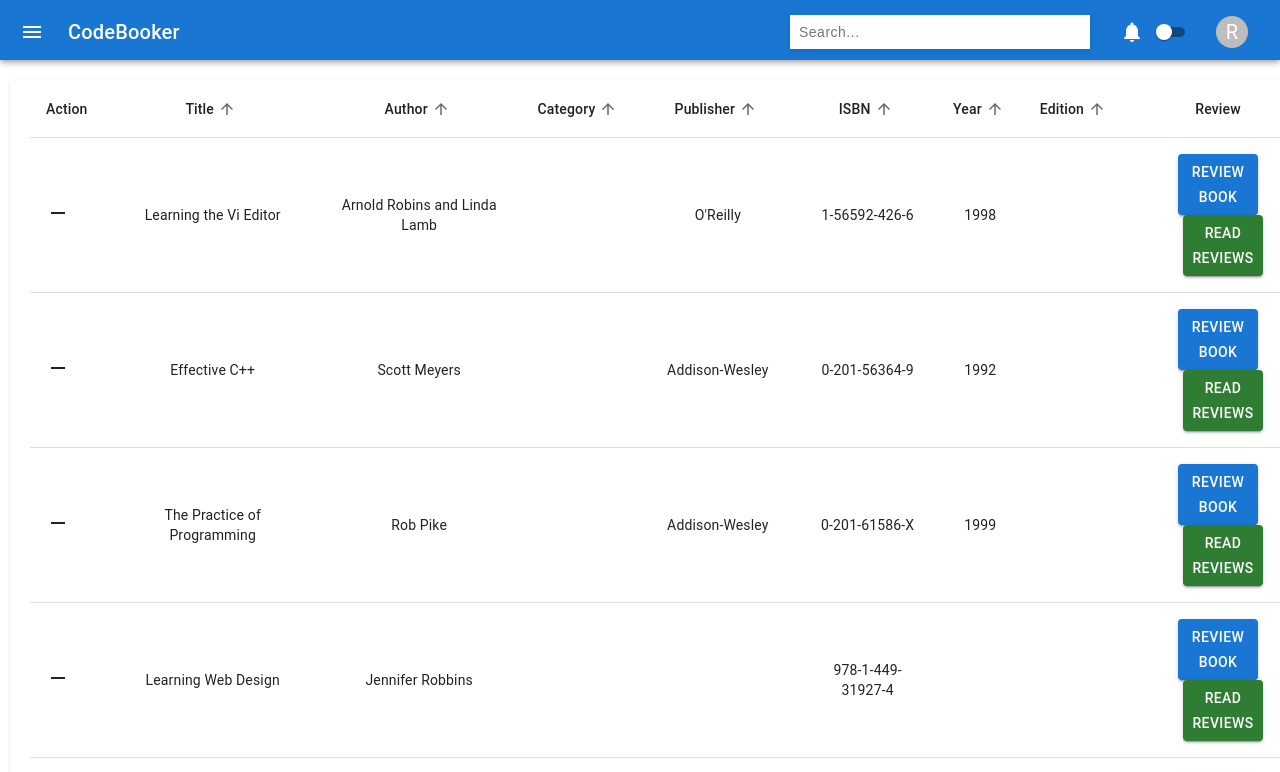
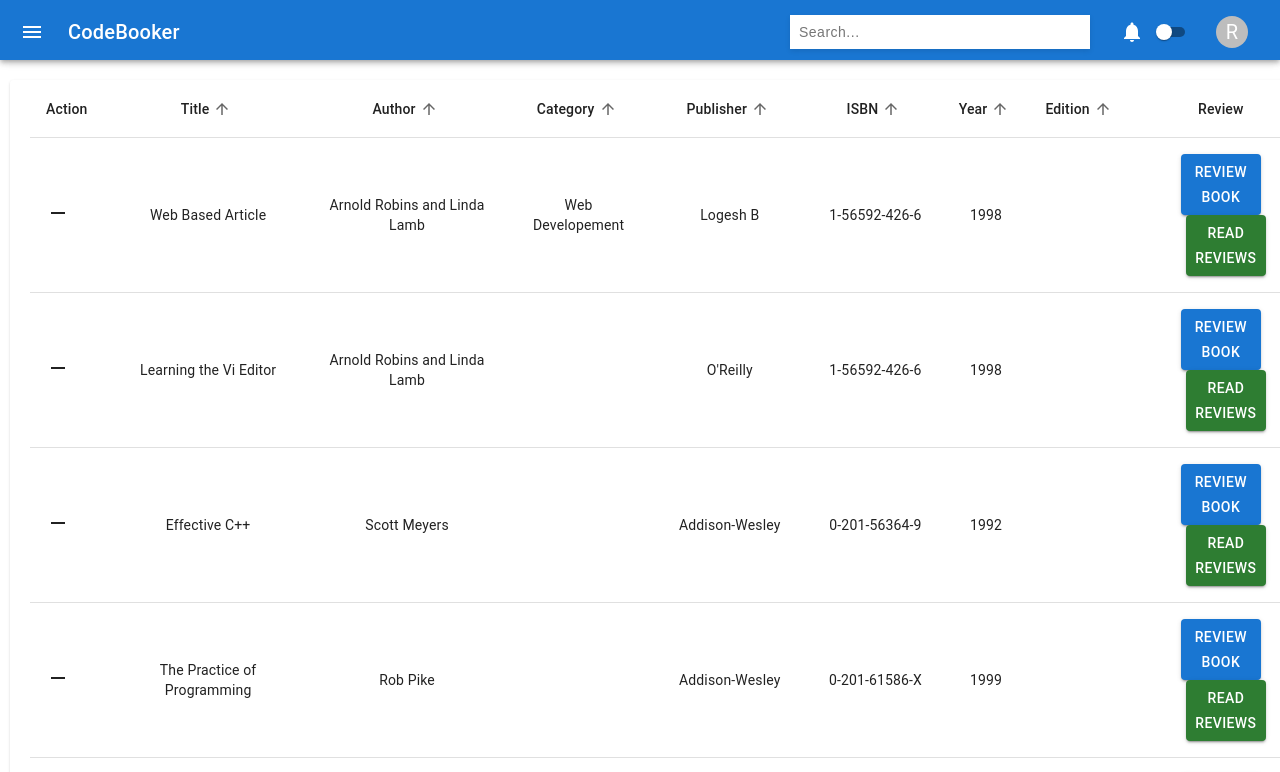
Before and after one commit to gbowne1/codebooker, a React (Create React App) app: page / in a window 1280 px wide. Shown: the top 772 px of the page. Built offline with nearby package versions, Linux system fonts and the light colour scheme.

Commit message:
category/showDetails

```diff
--- a/src/App.js
+++ b/src/App.js
@@ -80,7 +80,6 @@ export default function App() {
   const [filter, setFilter] = React.useState('');
 
 
-  console.log(filter)
 
   const handleToggleDarkMode = () => {
     setIsDarkMode(!isDarkMode);
@@ -93,7 +92,7 @@ export default function App() {
         <Box sx={{ flexGrow: 1 }}>
           <AppBar className="AppBar" position="fixed">
             <Toolbar>
-              <SideNav />
+              <SideNav setfilter={setFilter}/>
               <Typography
                 variant="h6"
                 component="div"
--- a/src/components/Library/Library.jsx
+++ b/src/components/Library/Library.jsx
@@ -66,7 +66,6 @@ export default function Library({filter}) {
 	const [myRows, setMyRows] = useState(rows);
 	const [showSnackBar, handleSnackBar] = useState(false);
 	const [removedItemName, setRemovedItemName] = useState('');
-
 
 	//table sorting states
 	const [sortOrder,setSortOrder]=useState(false);
@@ -264,21 +263,19 @@ export default function Library({filter}) {
 
 		const filteredRow = () => {
 
-            if(filter){
+			if(filter){
 
-                const newRow = rows.filter(row => filter && row.name.includes(filter));
+				//searching can be improved
+				const newRow = rows.filter(row => (filter && row.name.includes(filter)) || (row.category &&row.category.includes(filter))|| row.author.includes(filter));
+
 			   if(newRow.length > 0){
-
 				setMyRows(newRow);
-
+			   }else{
+					setMyRows(rows);
 			   }
 			} else {
-
 				setMyRows(rows);
 			}
-
-
-
 
 		}
 
--- a/src/components/Library/data.json
+++ b/src/components/Library/data.json
@@ -1,4 +1,14 @@
 [
+    {
+        "name": "Web Based Article",
+        "author": "Arnold Robins and Linda Lamb",
+        "publisher": "Logesh B",
+        "isbn": "1-56592-426-6",
+        "category":"Web Developement",
+        "year": "1998",
+        "edition": "",
+        "reviews": []
+    },
     {
         "name": "Learning the Vi Editor",
         "author": "Arnold Robins and Linda Lamb",
--- a/src/components/SideNav/SideNav.jsx
+++ b/src/components/SideNav/SideNav.jsx
@@ -24,7 +24,7 @@ import DataObjectIcon from "@mui/icons-material/DataObject";
 import LibraryBooksIcon from "@mui/icons-material/LibraryBooks";
 import BugReportIcon from "@mui/icons-material/BugReport";
 
-export default function SideNav() {
+export default function SideNav({setfilter}) {
   const [isDrawerOpen, setIsDrawerOpen] = useState(false);
   const [isItemExpanded, setIsItemExpanded] = useState({});
 
@@ -45,6 +45,10 @@ export default function SideNav() {
       {expandable && (isItemExpanded[label] ? <ExpandMore /> : <ExpandLess />)}
     </ListItemButton>
   );
+  const setFilter=(val)=>{
+    setIsDrawerOpen(false);
+    setfilter(val)
+  }
 
   const languages=["Python","C", "C++", "Assembly", "C#", "JavaScript", "Perl", "PHP", "Typescript"];
 
@@ -93,7 +97,7 @@ export default function SideNav() {
             <Collapse in={isItemExpanded.category} timeout="auto" unmountOnExit>
               <List component="div" disablePadding>
                 <MenuButton
-                  buttonProps={{ sx: { pl: 4 } }}
+                  buttonProps={{ sx: { pl: 4 },}}
                   label="Web Development"
                   name="webdev"
                   expandable
@@ -106,13 +110,16 @@ export default function SideNav() {
                 >
                   <List component="div" disablePadding>
                     <MenuButton
-                      buttonProps={{ sx: { pl: 7 } }}
+                      buttonProps={{ sx: { pl: 7 },
+                      onClick:()=>{setFilter("Web Developement")}, }}
                       label="HTML, CSS, JavaScript, etc."
                       name="webstack"
                       icon={<LayersIcon />}
                     />
                     <MenuButton
-                      buttonProps={{ sx: { pl: 7 } }}
+                      buttonProps={{ sx: { pl: 7 },
+                      onClick:()=>{setFilter("Web Design")}
+                     }}
                       label="Web Design"
                       name="webdesign"
                       icon={<DesignServicesIcon />}
@@ -134,7 +141,8 @@ export default function SideNav() {
                   <List component="div" disablePadding>
                     {languages && languages.map(ele=>
                       <MenuButton
-                        buttonProps={{ sx: { pl: 7 } }}
+                        buttonProps={{ sx: { pl: 7 },
+                        onClick:()=>{setFilter(ele)} }}
                         label={ele}
                         name="languagelist"
                         icon={<CodeIcon />}
@@ -152,13 +160,15 @@ export default function SideNav() {
                 <Collapse in={isItemExpanded.libs} timeout="auto" unmountOnExit>
                   <List component="div" disablePadding>
                     <MenuButton
-                      buttonProps={{ sx: { pl: 7 } }}
+                      buttonProps={{ sx: { pl: 7 },
+                      onClick:()=>{setFilter("React, Angular, Vue, Next, Nuxt, etc.")} }}
                       label="React, Angular, Vue, Next, Nuxt, etc."
                       name="frontlibs"
                       icon={<CodeIcon />}
                     />
                     <MenuButton
-                      buttonProps={{ sx: { pl: 7 } }}
+                      buttonProps={{ sx: { pl: 7 },
+                      onClick:()=>{setFilter("Microsoft, i.e, .NET, Azure")} }}
                       label="Microsoft, i.e, .NET, Azure"
                       name="backlibs"
                       icon={<CodeIcon />}
@@ -166,7 +176,8 @@ export default function SideNav() {
                   </List>
                 </Collapse>
                 <MenuButton
-                  buttonProps={{ sx: { pl: 4 } }}
+                  buttonProps={{ sx: { pl: 4 },
+                  onClick:()=>{setFilter("Agile/QA/Testing")} }}
                   label="Agile/QA/Testing"
                   name="testing"
                   icon={<BugReportIcon />}
```
